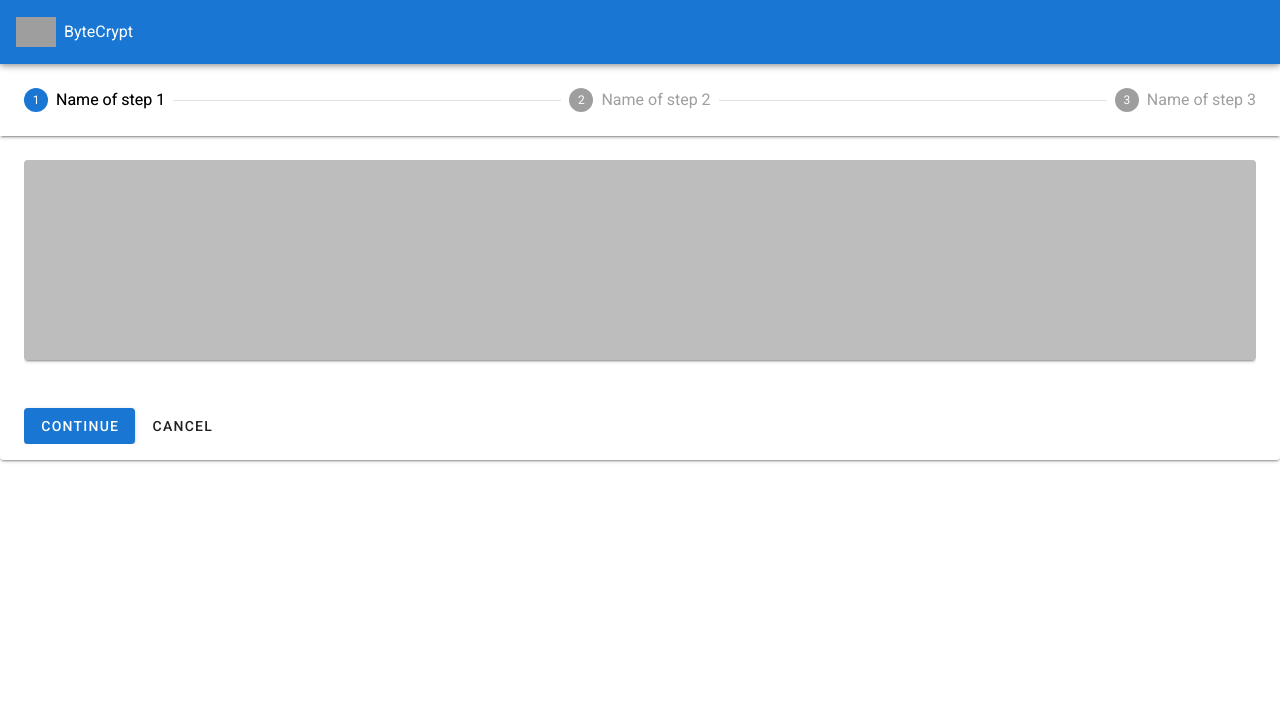
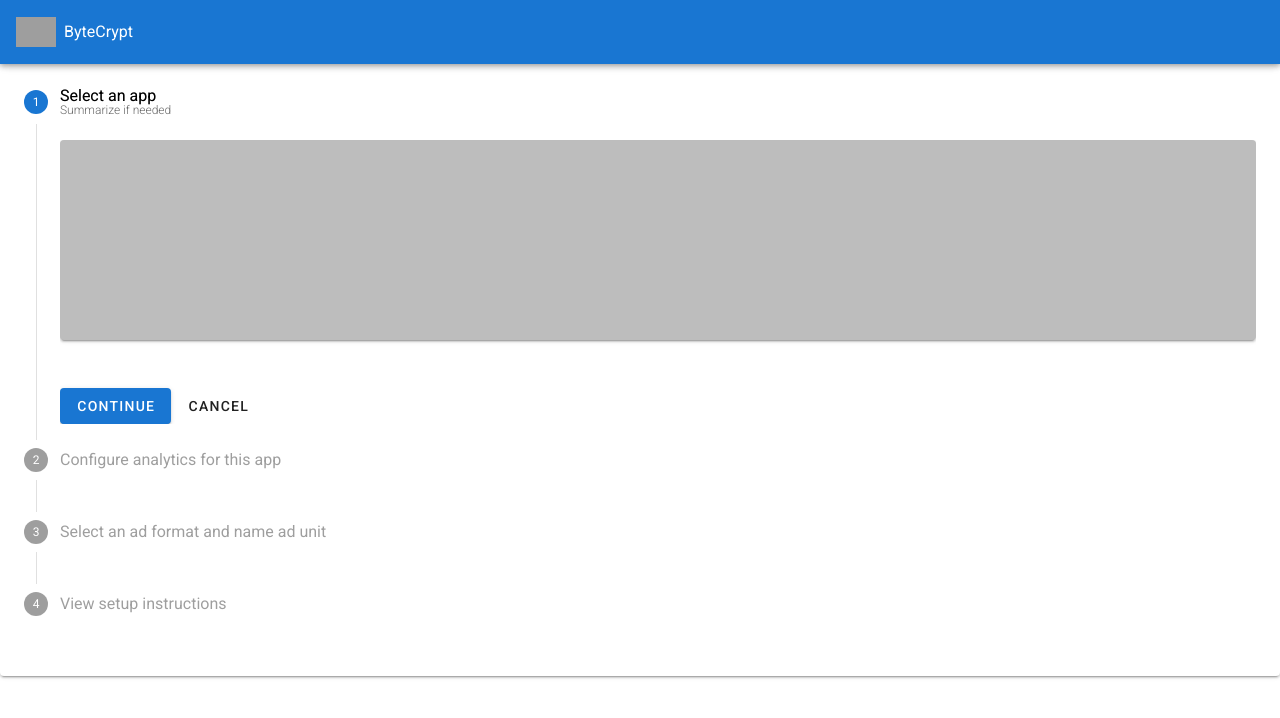
Before and after one commit to karolkrasnowski/ByteCrypt, a Vue app: page /#/ in a window 1280 px wide. Shown: the top 718 px of the page. Built offline with nearby package versions, Linux system fonts and the light colour scheme; grey boxes are pictures that could not be loaded.

Commit message:
Vertical stepper

```diff
--- a/package.json
+++ b/package.json
@@ -25,6 +25,7 @@
     "vuetify-loader": "^1.7.0"
   },
   "prettier": {
-    "singleQuote": true
+    "singleQuote": true,
+    "semi": false
    }
 }
--- a/src/components/Stepper.vue
+++ b/src/components/Stepper.vue
@@ -1,56 +1,53 @@
 <template>
-  <v-stepper v-model="e1">
-    <v-stepper-header>
-      <v-stepper-step :complete="e1 > 1" step="1">
-        Name of step 1
+  <v-stepper v-model="e6" vertical>
+    <v-stepper-step :complete="e6 > 1" step="1">
+      Select an app
+      <small>Summarize if needed</small>
     </v-stepper-step>
 
-      <v-divider></v-divider>
-
-      <v-stepper-step :complete="e1 > 2" step="2">
-        Name of step 2
-      </v-stepper-step>
-
-      <v-divider></v-divider>
-
-      <v-stepper-step step="3"> Name of step 3 </v-stepper-step>
-    </v-stepper-header>
-
-    <v-stepper-items>
     <v-stepper-content step="1">
-        <v-card class="mb-12" color="grey lighten-1" height="200px"></v-card>
-
-        <v-btn color="primary" @click="e1 = 2"> Continue </v-btn>
-
+      <v-card color="grey lighten-1" class="mb-12" height="200px"></v-card>
+      <v-btn color="primary" @click="e6 = 2"> Continue </v-btn>
       <v-btn text> Cancel </v-btn>
     </v-stepper-content>
 
+    <v-stepper-step :complete="e6 > 2" step="2">
+      Configure analytics for this app
+    </v-stepper-step>
+
     <v-stepper-content step="2">
-        <v-card class="mb-12" color="grey lighten-1" height="200px"></v-card>
-
-        <v-btn color="primary" @click="e1 = 3"> Continue </v-btn>
-
+      <v-card color="grey lighten-1" class="mb-12" height="200px"></v-card>
+      <v-btn color="primary" @click="e6 = 3"> Continue </v-btn>
       <v-btn text> Cancel </v-btn>
     </v-stepper-content>
 
+    <v-stepper-step :complete="e6 > 3" step="3">
+      Select an ad format and name ad unit
+    </v-stepper-step>
+
     <v-stepper-content step="3">
-        <v-card class="mb-12" color="grey lighten-1" height="200px"></v-card>
-
-        <v-btn color="primary" @click="e1 = 1"> Continue </v-btn>
-
+      <v-card color="grey lighten-1" class="mb-12" height="200px"></v-card>
+      <v-btn color="primary" @click="e6 = 4"> Continue </v-btn>
       <v-btn text> Cancel </v-btn>
     </v-stepper-content>
-    </v-stepper-items>
+
+    <v-stepper-step step="4"> View setup instructions </v-stepper-step>
+    <v-stepper-content step="4">
+      <v-card color="grey lighten-1" class="mb-12" height="200px"></v-card>
+      <v-btn color="primary" @click="e6 = 1"> Continue </v-btn>
+      <v-btn text> Cancel </v-btn>
+    </v-stepper-content>
   </v-stepper>
 </template>
+
 <script>
 export default {
   name: 'Stepper',
 
   data() {
     return {
-      e1: 1,
-    };
+      e6: 1,
+    }
   },
-};
+}
 </script>
```
Also changed, not shown: src/plugins/vuetify.js (+4 -5 lines). Lines whose indentation alone changed are shown as unchanged.
